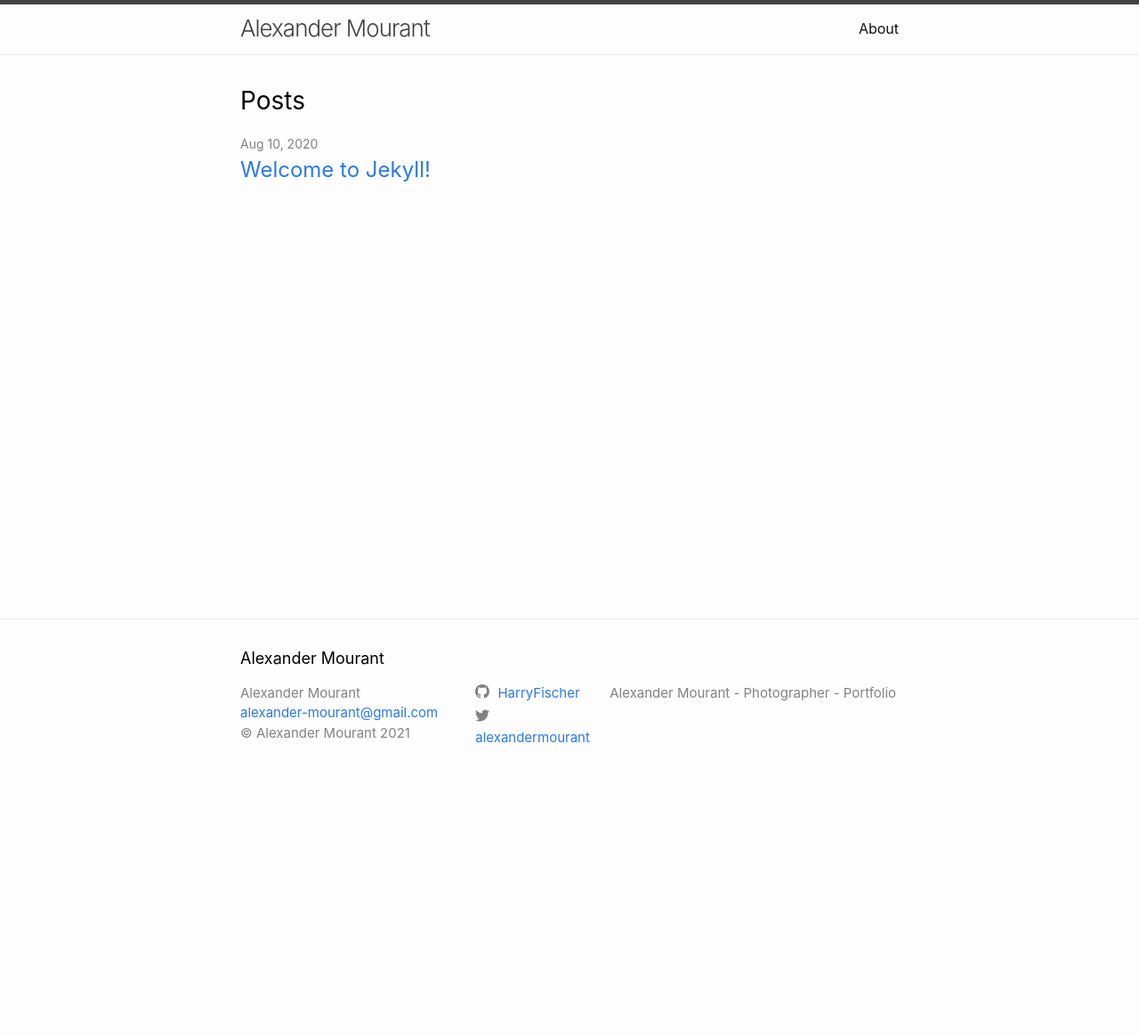
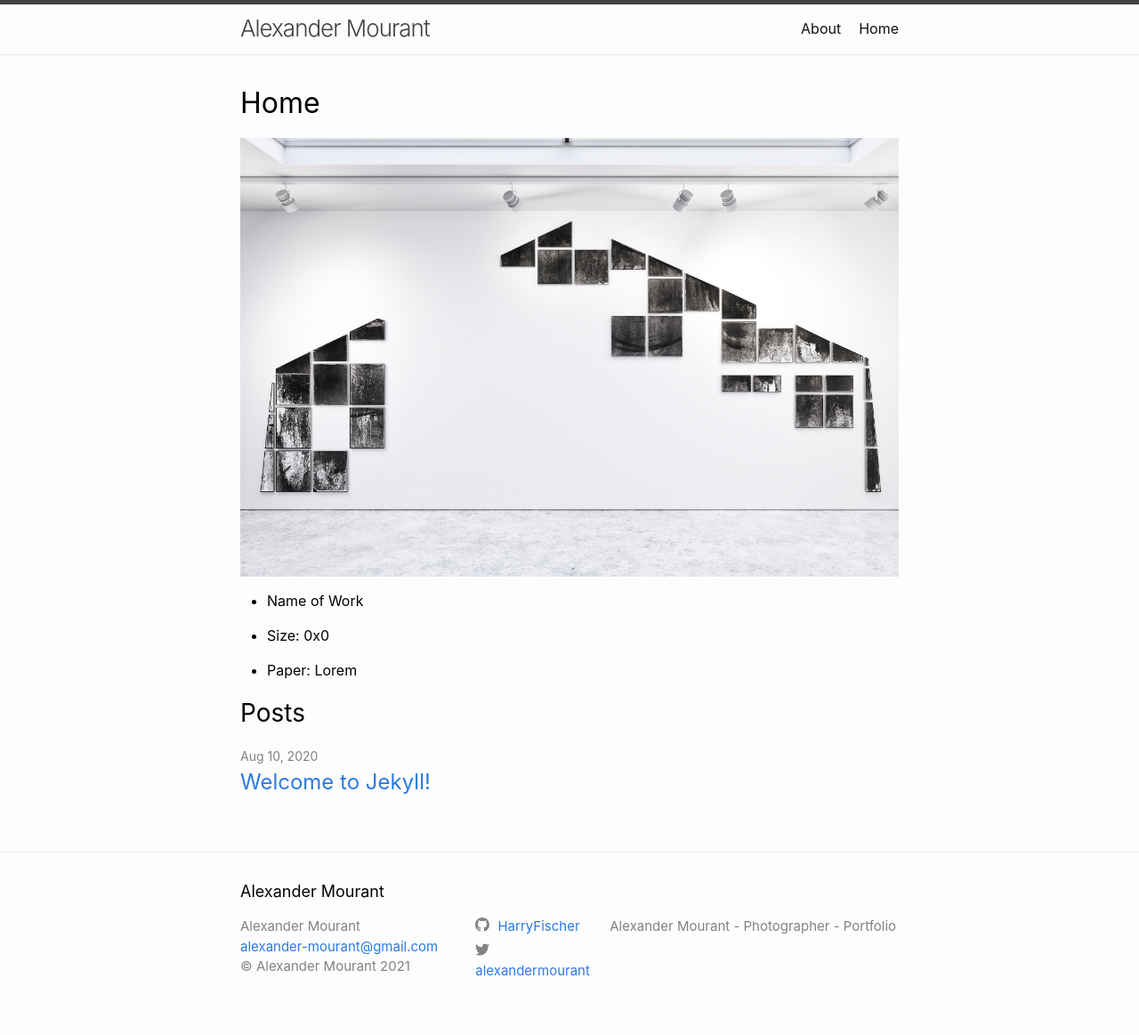
Before and after one commit to HarryFischer/alexandermourant, a Jekyll site: the page built from index.markdown, in a window 1280 px wide. Shown: the whole page at 89% size. Built offline with Jekyll 4.4.1, drawn with Linux system fonts in a browser that asks for light colours; before the commit the page ends 900 px from its top, so only the background shows below that.

Commit message:
Updated Index

```diff
--- a/index.markdown
+++ b/index.markdown
@@ -1,3 +1,12 @@
 ---
+title: Home
 layout: home
 ---
+
+![alex-1.jpg](/uploads/alex-1.jpg)
+
+* Name of Work
+
+* Size: 0x0
+
+* Paper: Lorem
```
